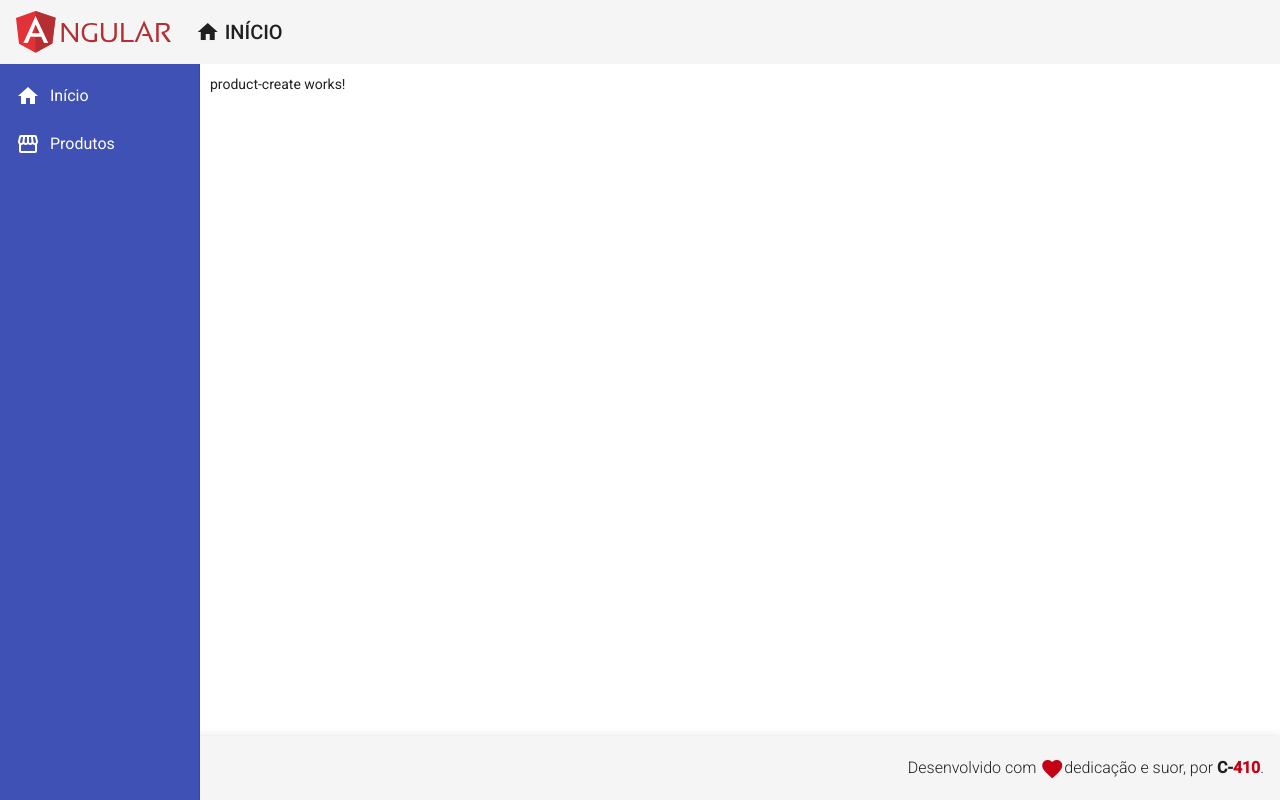
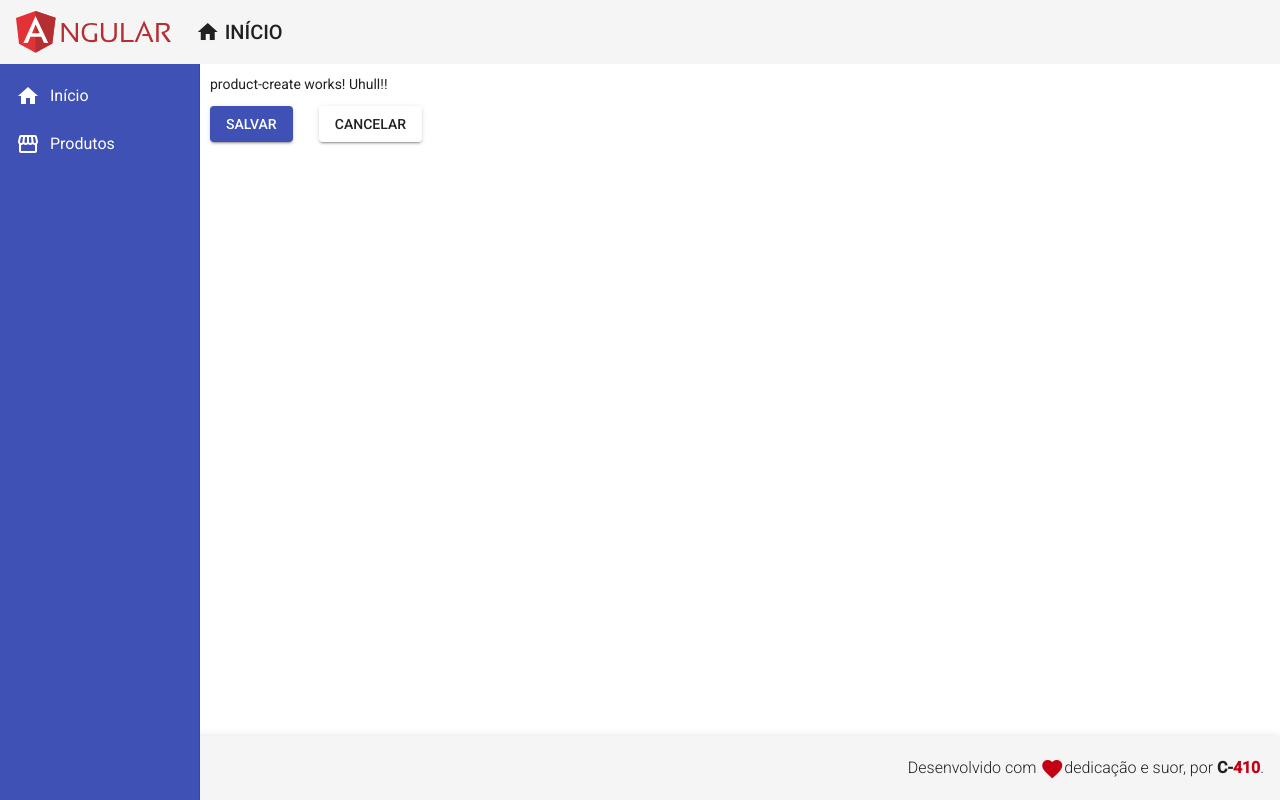
Before and after one commit to SantanaCaio/CrudAngular, an Angular app: page /products/create in a window 1280 px wide. Built offline with nearby package versions, Linux system fonts and the light colour scheme.

Commit message:
criação de service, para produtos criados

```diff
--- a/src/app/app.module.ts
+++ b/src/app/app.module.ts
@@ -19,6 +19,8 @@ import { ProductCrudComponent } from './views/product-crud/product-crud.componen
 import { RedDirective } from './directives/red.directive';
 import { ForDirective } from './directives/for.directive';
 import { ProductCreateComponent } from './components/products/product/product-create/product-create.component';
+import { MatButtonModule } from '@angular/material/button';
+import { MatSnackBarModule } from '@angular/material/snack-bar';
 
 
 @NgModule({
@@ -40,7 +42,9 @@ import { ProductCreateComponent } from './components/products/product/product-cr
     MatToolbarModule,
     MatSidenavModule,
     MatListModule,
-    MatCardModule
+    MatCardModule,
+    MatButtonModule,
+    MatSnackBarModule
   ],
   providers: [],
   bootstrap: [AppComponent]
--- /dev/null
+++ b/src/app/components/products/product/product-create.service.ts
@@ -0,0 +1,19 @@
+import { Injectable } from '@angular/core';
+import '@angular/material/snack-bar';
+import { MatSnackBar } from '@angular/material/snack-bar';
+
+@Injectable({
+  providedIn: 'root'
+})
+export class ProductCreateService {
+
+  constructor(private snackbar: MatSnackBar) { }
+
+  showMenssage(msg: string): void {
+    this.snackbar.open(msg, '', {
+      duration: 3000,
+      horizontalPosition:"right",
+      verticalPosition: "top"
+    })
+  }
+}
--- a/src/app/components/products/product/product-create/product-create.component.css
+++ b/src/app/components/products/product/product-create/product-create.component.css
@@ -0,0 +1,5 @@
+.botoes{
+  width: 20%;
+  display: flex;
+  justify-content: space-between;
+}
--- a/src/app/components/products/product/product-create/product-create.component.html
+++ b/src/app/components/products/product/product-create/product-create.component.html
@@ -1 +1,5 @@
-<p>product-create works!</p>
+<p>product-create works! Uhull!!  </p>
+<div class="botoes">
+  <button mat-raised-button (click)="createProduct()" color="primary">SALVAR</button>
+  <button mat-raised-button (click)="cancel()" color="">CANCELAR</button>
+</div>
--- a/src/app/components/products/product/product-create/product-create.component.ts
+++ b/src/app/components/products/product/product-create/product-create.component.ts
@@ -1,4 +1,6 @@
+import { ProductCreateService } from './../product-create.service';
 import { Component, OnInit } from '@angular/core';
+import { Router } from '@angular/router';
 
 @Component({
   selector: 'app-product-create',
@@ -7,9 +9,18 @@ import { Component, OnInit } from '@angular/core';
 })
 export class ProductCreateComponent implements OnInit {
 
-  constructor() { }
+  constructor(private productService: ProductCreateService, private router: Router) { }
 
   ngOnInit(): void {
   }
 
+  createProduct(): void {
+    this.productService.showMenssage('Produto Criado!');
+  }
+
+  cancel(): void {
+    this.router.navigate(['/products']);
+  }
+
+
 }
--- /dev/null
+++ b/src/app/components/products/product/product-create/product.models.ts
@@ -0,0 +1,5 @@
+export interface Product {
+  id?: number
+  name: string
+  price: number
+}
--- a/src/app/views/product-crud/product-crud.component.html
+++ b/src/app/views/product-crud/product-crud.component.html
@@ -1 +1,2 @@
 <p>product-crud works!</p>
+<button mat-raised-button (click)="navigateToProductCreate()">Novo Produto</button>
--- a/src/app/views/product-crud/product-crud.component.ts
+++ b/src/app/views/product-crud/product-crud.component.ts
@@ -1,4 +1,5 @@
 import { Component, OnInit } from '@angular/core';
+import { Router } from '@angular/router'
 
 @Component({
   selector: 'app-product-crud',
@@ -7,9 +8,13 @@ import { Component, OnInit } from '@angular/core';
 })
 export class ProductCrudComponent implements OnInit {
 
-  constructor() { }
+  constructor(private router: Router) { }
 
   ngOnInit(): void {
   }
 
+  navigateToProductCreate(): void {
+    this.router.navigate(['/products/create'])
+  }
+
 }
--- a/src/index.html
+++ b/src/index.html
@@ -1,8 +1,8 @@
 <!doctype html>
-<html lang="en">
+<html lang="pt-br">
 <head>
   <meta charset="utf-8">
-  <title>ANGULARCRUD</title>
+  <title>ANGULAR CRUD</title>
   <base href="/">
   <meta name="viewport" content="width=device-width, initial-scale=1">
   <link rel="icon" type="image/x-icon" href="favicon.ico">
```
Also changed, not shown: 1 other file (tests, documents, lock files or other folders).
